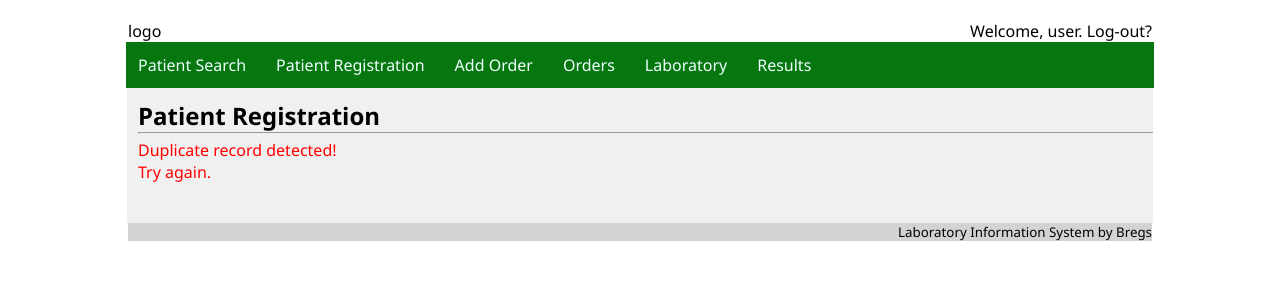
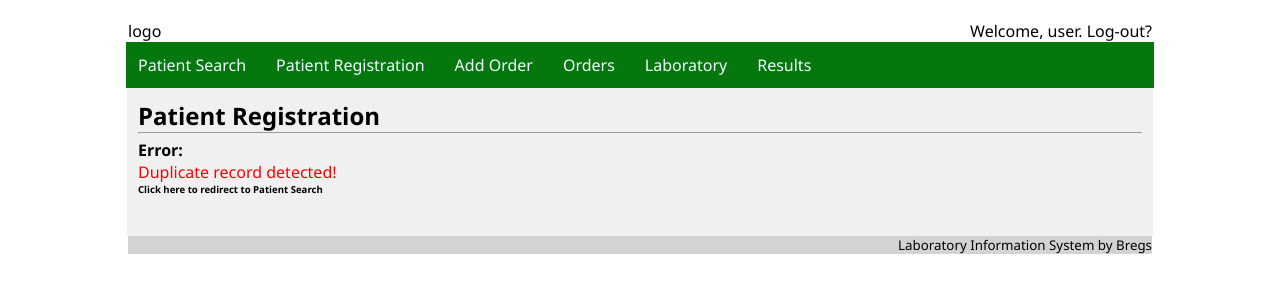
Before and after one commit to AlvinJohnB/LISProject2021, a React (Create React App) app in the folder client/: page /regerror in a window 1280 px wide. Shown: the top 300 px of the page. Built offline with nearby package versions, Linux system fonts and the light colour scheme.

Commit message:
backend-v1-ptreg

```diff
--- a/client/src/App.css
+++ b/client/src/App.css
@@ -90,3 +90,8 @@ footer {
   display: flex;
   justify-content: flex-end;
 }
+
+a{
+  text-decoration: none;
+  color: black;
+}
--- a/client/src/App.js
+++ b/client/src/App.js
@@ -29,6 +29,7 @@ const App = () => {
               </li>
             </nav>
             <section>
+
               <Route path="/" exact component={Ptsearch} />
               <Route path="/ptsearch" component={Ptsearch} />
               <Route path="/registerpatient" component={Ptreg} />
--- a/client/src/components/ptregistration/Duplicaterecord.js
+++ b/client/src/components/ptregistration/Duplicaterecord.js
@@ -1,14 +1,21 @@
-import React from 'react'
+import React from 'react';
+import { Link } from 'react-router-dom';
 
 import "./ptreg.css"
 
 function Duplicaterecord() {
     return (
+
         <div className="ptregwrapper">
+
             <h1>Patient Registration</h1>
             <hr />
-            <p className="error">Duplicate record detected!<br />
-            Try again.</p>
+            <h4>Error:</h4>
+            <p className="error">Duplicate record detected!</p>
+            <Link to="/ptsearch"><p className="link">Click here to redirect to Patient Search</p></Link>
+
+
+
         </div>
     )
 }
--- a/client/src/components/ptregistration/Ptreg.js
+++ b/client/src/components/ptregistration/Ptreg.js
@@ -3,10 +3,12 @@ import {Formik, Form, Field, ErrorMessage} from 'formik';
 import * as Yup from 'yup';
 import axios from 'axios';
 import { useEffect, useState } from 'react';
+import { useHistory } from 'react-router-dom';
 
 import './ptreg.css';
 
 const Ptreg = () => {
+    let history = useHistory();
 
     const [patientLastId, setPatientLastId] = useState(0);
     const [patientAge, setPatientAge] = useState(0);
@@ -18,9 +20,10 @@ const Ptreg = () => {
 
     }, []);
 
-    let ptId = `${patientLastId.branchid}${patientLastId.id+1}`;
+    const branch = "CAMILLUS-";
+    let ptId = `${branch}${patientLastId.id+1}`;
 
-    const getAge = (e) => {
+    let getAge = (e) => {
 
         var birthday = e.target.value;
         var bdayArray = birthday.split("-");
@@ -44,48 +47,47 @@ const Ptreg = () => {
             aged = aged+31
         }
         setPatientAge(agey);
+        initialValues.age = agey;
+        initialValues.branchid = ptId;
     }
 
+
     const initialValues = {
-        branchid: "CAMILLUS-",
+        branchid: ptId,
         lastname: "",
         firstname: "",
         middlename: "",
         gender:"",
         bday: "",
+        age: patientAge,
         phone: "",
         address:"",
         idenno:""
     }
+
     const validationSchema = Yup.object().shape({
 
         branchid: Yup.string(),
         lastname: Yup.string().required("This field is required!"),
         firstname: Yup.string().required("This field is required!"),
-        middlename: Yup.string().required("This field is required!"),
+        middlename: Yup.string(),
         bday: Yup.string().required("This field is required!"),
+        age: Yup.number().required(),
         gender: Yup.string().required("This field is required!"),
-        age: Yup.number(),
         phone: Yup.string().required("This field is required!"),
         address: Yup.string().required("This field is required!"),
         idenno: Yup.string("This field is required!"),
 
-
     })
 
+    const onSubmit = (data) => {
 
-    const onSubmit = (data) => {
-        axios.post("http://localhost:3001/patient/findpatient", data).then((response) => {
-        if(response.data === 1){
-            document.location ="/regerror";
-        } else {
-        axios.post("http://localhost:3001/patient/addpatient", data).then((reponse) => {
-            console.log("Patient added to database");
-        });
-        console.log(data);
-        document.location = "/home";
-        }
-        });
+        data.branchid = ptId;
+        data.age = patientAge;
+
+        axios.post("http://localhost:3001/patient/addpatient", data).then((response) => {
+            history.push('/home');
+        })
     }
     return (
     <div className="ptregwrapper">
@@ -104,7 +106,7 @@ const Ptreg = () => {
                             name="branchid"
                             id="form-field"
                             type="text"
-                            value= {ptId}
+                            value={ptId}
                             disabled={true}
                        />
                     </div>
@@ -166,8 +168,8 @@ const Ptreg = () => {
                     </div>
 
                     <div className="form-content">
-                        <label className="form-content">Age:</label>
-                        <Field id="form-field" type="number" value={patientAge} disabled={true}/>
+                        <label className="form-content" name="age">Age:</label>
+                        <Field id="form-field" name="age" type="number" value={patientAge} disabled={true}/>
                     </div>
                 </div>
                 <br /><h4>Contact and other information</h4>
--- a/client/src/components/ptregistration/ptreg.css
+++ b/client/src/components/ptregistration/ptreg.css
@@ -1,8 +1,9 @@
 .ptregwrapper {
-    display: block;
+    display: flex;
     padding: 10px;
-    width: 100%;
+    width: 98%;
     margin-bottom: 10px;
+    flex-direction: column;
 }
 
 label {
@@ -82,3 +83,8 @@ span{
     font-size: 0.9 rem;
     color: red;
 }
+
+.link{
+    font-weight: bold;
+    font-size: 0.6rem;
+}
```
Also changed, not shown: 2 other files (tests, documents, lock files or other folders).
